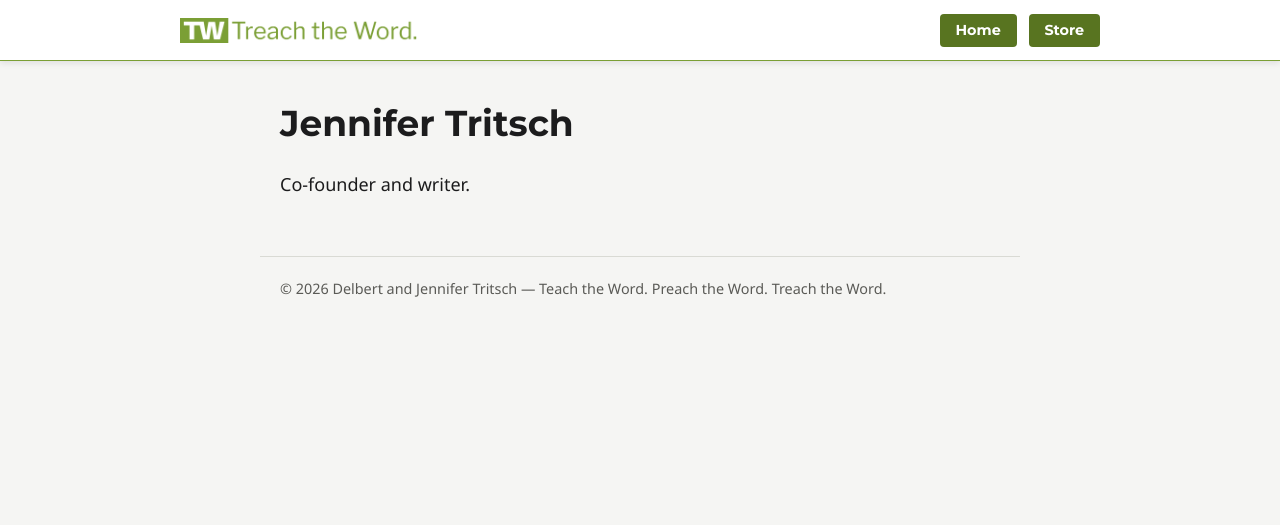
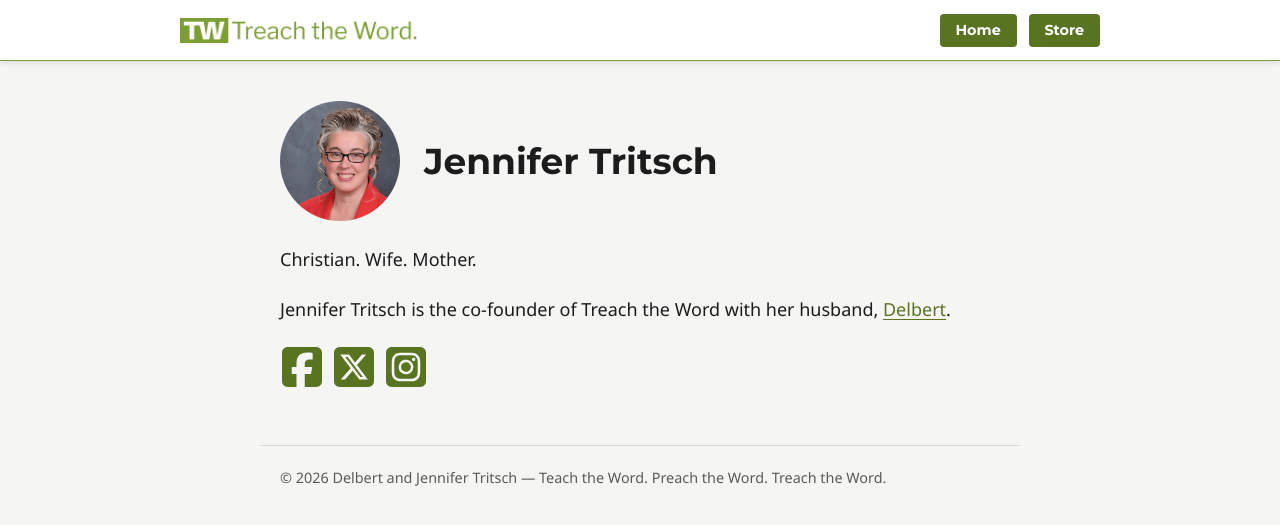
Before and after one commit to dtritsch/blog, a Jekyll site: the page built from _authors/jennifer.md, in a window 1280 px wide. Shown: the top 525 px of the page. Built offline with Jekyll 4.4.1, drawn with Linux system fonts in a browser that asks for light colours.

Commit message:
Add social icons & author headshots & improve bios

```diff
--- a/_data/authors.yml
+++ b/_data/authors.yml
@@ -1,12 +1,26 @@
 delbert:
   name: "Delbert Tritsch"
-  # image: /assets/images/authors/delbert.jpg
+  image: /assets/images/authors/delbert.jpg
+  # Optional social links: full URLs. Remove the leading # to show an icon; leave a line out to hide it.
+  facebook: https://www.facebook.com/delbert.tritsch
+  x: https://x.com/DelbertTritsch
+  # instagram: https://www.instagram.com/USERNAME
+  # youtube: https://www.youtube.com/@USERNAME
+  # github: https://github.com/USERNAME
   bio: |
-    Co-founder and developer.
+    Christian. Husband. Father.
 
-    Additional paragraph(s)...
+    Delbert Tritsch is the co-founder of Treach the Word with his wife, [Jennifer](/authors/jennifer/).
 jennifer:
   name: "Jennifer Tritsch"
-  # image: /assets/images/authors/jennifer.jpg
+  image: /assets/images/authors/jennifer.jpg
+  # Optional social links: full URLs. Remove the leading # to show an icon; leave a line out to hide it.
+  facebook: https://www.facebook.com/jennifer.tritsch
+  x: https://x.com/JenniferTritsch
+  instagram: https://www.instagram.com/realnurse26
+  # youtube: https://www.youtube.com/@USERNAME
+  # github: https://github.com/USERNAME
   bio: |
-    Co-founder and writer.
+    Christian. Wife. Mother.
+
+    Jennifer Tritsch is the co-founder of Treach the Word with her husband, [Delbert](/authors/delbert/).
--- a/_includes/share-links.html
+++ b/_includes/share-links.html
@@ -4,8 +4,8 @@
 <div class="share" data-url="{{ share_url }}" data-title="{{ page.title | escape }}">
   <h2 class="share__heading">Share this post</h2>
   <ul class="share__list">
-    <li><a class="button button--outline button--small" href="https://www.facebook.com/sharer/sharer.php?u={{ share_url_enc }}" target="_blank" rel="noopener">Facebook</a></li>
-    <li><a class="button button--outline button--small" href="https://x.com/intent/post?url={{ share_url_enc }}&amp;text={{ share_title_enc }}" target="_blank" rel="noopener">X</a></li>
+    <li><a class="icon-link" href="https://www.facebook.com/sharer/sharer.php?u={{ share_url_enc }}" target="_blank" rel="noopener" aria-label="Share on Facebook" title="Share on Facebook"><span class="icon icon--facebook" aria-hidden="true"></span></a></li>
+    <li><a class="icon-link" href="https://x.com/intent/post?url={{ share_url_enc }}&amp;text={{ share_title_enc }}" target="_blank" rel="noopener" aria-label="Share on X" title="Share on X"><span class="icon icon--x" aria-hidden="true"></span></a></li>
     <li><a class="button button--outline button--small" href="mailto:?subject={{ share_title_enc | replace: '+', '%20' }}&amp;body={{ share_url_enc }}">Email</a></li>
     <li><button type="button" class="button button--outline button--small share__copy" hidden>Copy link</button></li>
     <li><button type="button" class="button button--outline button--small share__native" hidden>More&hellip;</button></li>
--- a/_layouts/author.html
+++ b/_layouts/author.html
@@ -13,6 +13,26 @@ layout: default
   <div class="author-page__bio">
     {{ author.bio | markdownify }}
   </div>
+
+  {%- if author.facebook or author.x or author.instagram or author.youtube or author.github %}
+  <ul class="social-links" aria-label="{{ author.name }} on social media">
+    {%- if author.facebook %}
+    <li><a class="icon-link" href="{{ author.facebook }}" target="_blank" rel="me noopener" aria-label="{{ author.name }} on Facebook" title="Facebook"><span class="icon icon--facebook" aria-hidden="true"></span></a></li>
+    {%- endif %}
+    {%- if author.x %}
+    <li><a class="icon-link" href="{{ author.x }}" target="_blank" rel="me noopener" aria-label="{{ author.name }} on X" title="X"><span class="icon icon--x" aria-hidden="true"></span></a></li>
+    {%- endif %}
+    {%- if author.instagram %}
+    <li><a class="icon-link" href="{{ author.instagram }}" target="_blank" rel="me noopener" aria-label="{{ author.name }} on Instagram" title="Instagram"><span class="icon icon--instagram" aria-hidden="true"></span></a></li>
+    {%- endif %}
+    {%- if author.youtube %}
+    <li><a class="icon-link" href="{{ author.youtube }}" target="_blank" rel="me noopener" aria-label="{{ author.name }} on YouTube" title="YouTube"><span class="icon icon--youtube" aria-hidden="true"></span></a></li>
+    {%- endif %}
+    {%- if author.github %}
+    <li><a class="icon-link" href="{{ author.github }}" target="_blank" rel="me noopener" aria-label="{{ author.name }} on GitHub" title="GitHub"><span class="icon icon--github" aria-hidden="true"></span></a></li>
+    {%- endif %}
+  </ul>
+  {%- endif %}
 
   {% assign author_posts = site.posts | where: "author", page.author_id %}
 
--- a/admin/config.yml
+++ b/admin/config.yml
@@ -41,6 +41,7 @@ collections:
         name: "published_everywhere"
         widget: "boolean"
         default: false
+        hint: "Leave UNCHECKED to simulate a live preview. The post will be built at its direct hidden URL for verification. CHECK this field and republish to make it visible on the homepage and RSS feed."
 
       - label: "Hide From RSS"
         name: "jekyll-feed"
--- a/assets/style.css
+++ b/assets/style.css
@@ -249,6 +249,34 @@ img { max-width: 100%; height: auto; }
   background-color: var(--green-dark);
 }
 
+/* Icon links: the icon itself is the button (share links, author social links).
+   The icon is the SVG file used as a mask, so it takes the link color. */
+.icon-link {
+  display: inline-flex;
+  padding: 0.125rem;          /* with the 2.5rem icon, a 44px tap target */
+  color: var(--green-dark);
+  line-height: 0;
+  border-radius: 4px;
+}
+.icon-link:hover { color: var(--green-darker); }
+.icon {
+  display: block;
+  width: 2.5rem;
+  height: 2.5rem;
+  background-color: currentColor;
+  -webkit-mask-repeat: no-repeat;
+  mask-repeat: no-repeat;
+  -webkit-mask-position: center;
+  mask-position: center;
+  -webkit-mask-size: contain;
+  mask-size: contain;
+}
+.icon--facebook { -webkit-mask-image: url('./icons/facebook.svg'); mask-image: url('./icons/facebook.svg'); }
+.icon--x { -webkit-mask-image: url('./icons/x.svg'); mask-image: url('./icons/x.svg'); }
+.icon--instagram { -webkit-mask-image: url('./icons/instagram.svg'); mask-image: url('./icons/instagram.svg'); }
+.icon--youtube { -webkit-mask-image: url('./icons/youtube.svg'); mask-image: url('./icons/youtube.svg'); }
+.icon--github { -webkit-mask-image: url('./icons/github.svg'); mask-image: url('./icons/github.svg'); }
+
 /* Current page: tinted fill with a green outline instead of the solid fill */
 .button[aria-current="page"],
 .button[aria-current="page"]:hover {
@@ -345,6 +373,8 @@ img { max-width: 100%; height: auto; }
   margin: 0;
   padding: 0;
 }
+.share__list { align-items: center; }
+.share__list li { display: flex; }
 .share__status {
   min-height: 1.5em;
   margin: 0.5rem 0 0;
@@ -414,6 +444,17 @@ img { max-width: 100%; height: auto; }
 
 .author-page__bio > :first-child { margin-top: 0; }
 
+/* Optional social icons under the bio */
+.social-links {
+  display: flex;
+  flex-wrap: wrap;
+  gap: 0.5rem;
+  list-style: none;
+  margin: 0 0 0.5rem;
+  padding: 0;
+}
+.social-links li { display: flex; }
+
 .author-page__posts-heading {
   font-size: 1.35rem;
   margin: 2.5rem 0 0.5rem;
```
Also changed, not shown: assets/icons/facebook.svg (added), assets/icons/github.svg (added), assets/icons/instagram.svg (added), assets/icons/x.svg (added), assets/icons/youtube.svg (added), assets/images/authors/delbert.jpg (added), assets/images/authors/jennifer.jpg (added).
